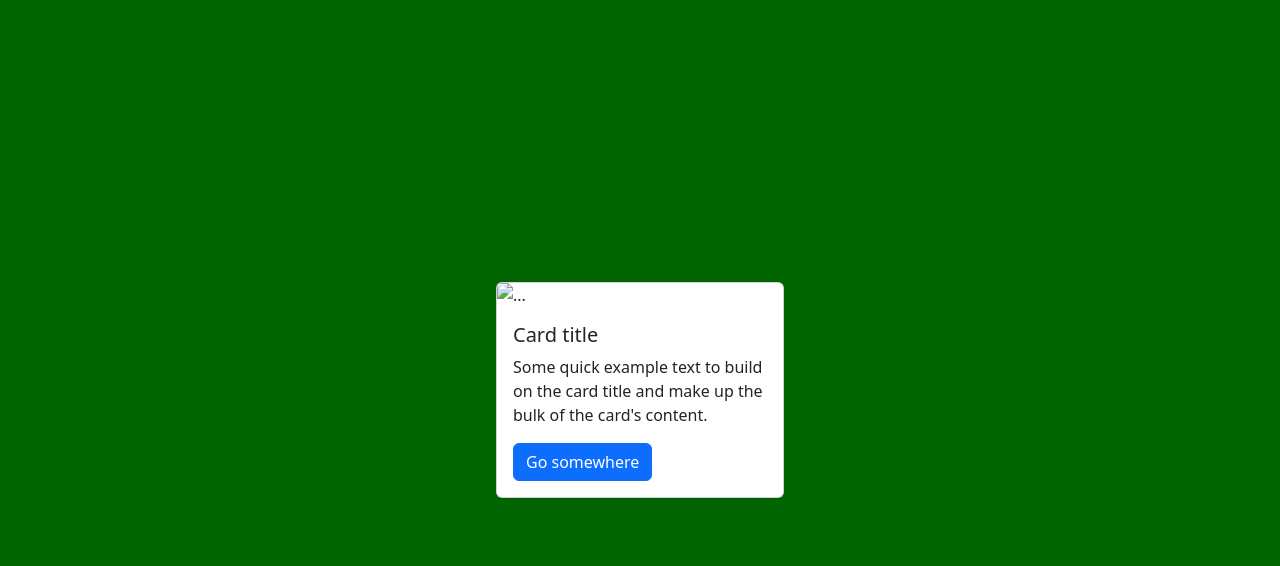
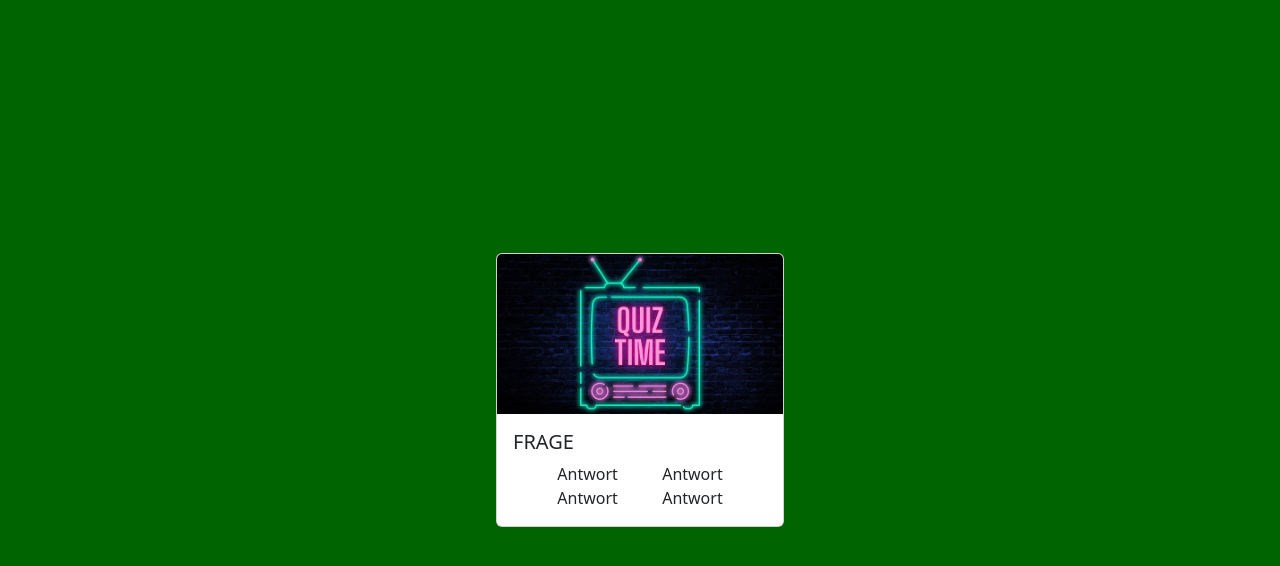
Before and after one commit to Ben-Dei/QuizApp, a plain HTML site: page index.html in a window 1280 px wide. Shown: the part 60-626 px from the top of the page. Drawn offline with nearby package versions, Linux system fonts and the light colour scheme.

Commit message:
ajusting card

```diff
--- a/index.html
+++ b/index.html
@@ -24,11 +24,17 @@
 
     <div class="container">
         <div class="card" style="width: 18rem;">
-            <img src="." class="card-img-top" alt="...">
+            <img src="./asset/img/Quiz_night.jpg" class="card-img-top">
             <div class="card-body">
-              <h5 class="card-title">Card title</h5>
-              <p class="card-text">Some quick example text to build on the card title and make up the bulk of the card's content.</p>
-              <a href="#" class="btn btn-primary">Go somewhere</a>
+              <h5 class="card-title">FRAGE</h5>
+                <div class="upper_line">
+                    <div class="answer_to_question">Antwort</div>
+                    <div class="answer_to_question">Antwort</div>
+                </div>
+                <div class="under_line">
+                    <div class="answer_to_question">Antwort</div>
+                    <div class="answer_to_question">Antwort</div>
+                </div>
             </div>
           </div>
     </div>
--- a/style.css
+++ b/style.css
@@ -16,3 +16,13 @@ body{
     background-color: rgb(113, 219, 113) !important;
     min-width: 100vh;
 }
+.upper_line{
+    display: flex;
+    flex-direction: row;
+    justify-content: space-evenly;
+}
+.under_line{
+    display: flex;
+    flex-direction: row;
+    justify-content: space-evenly;
+}
```
Also changed, not shown: asset/img/Quiz_night.jpg (added).
